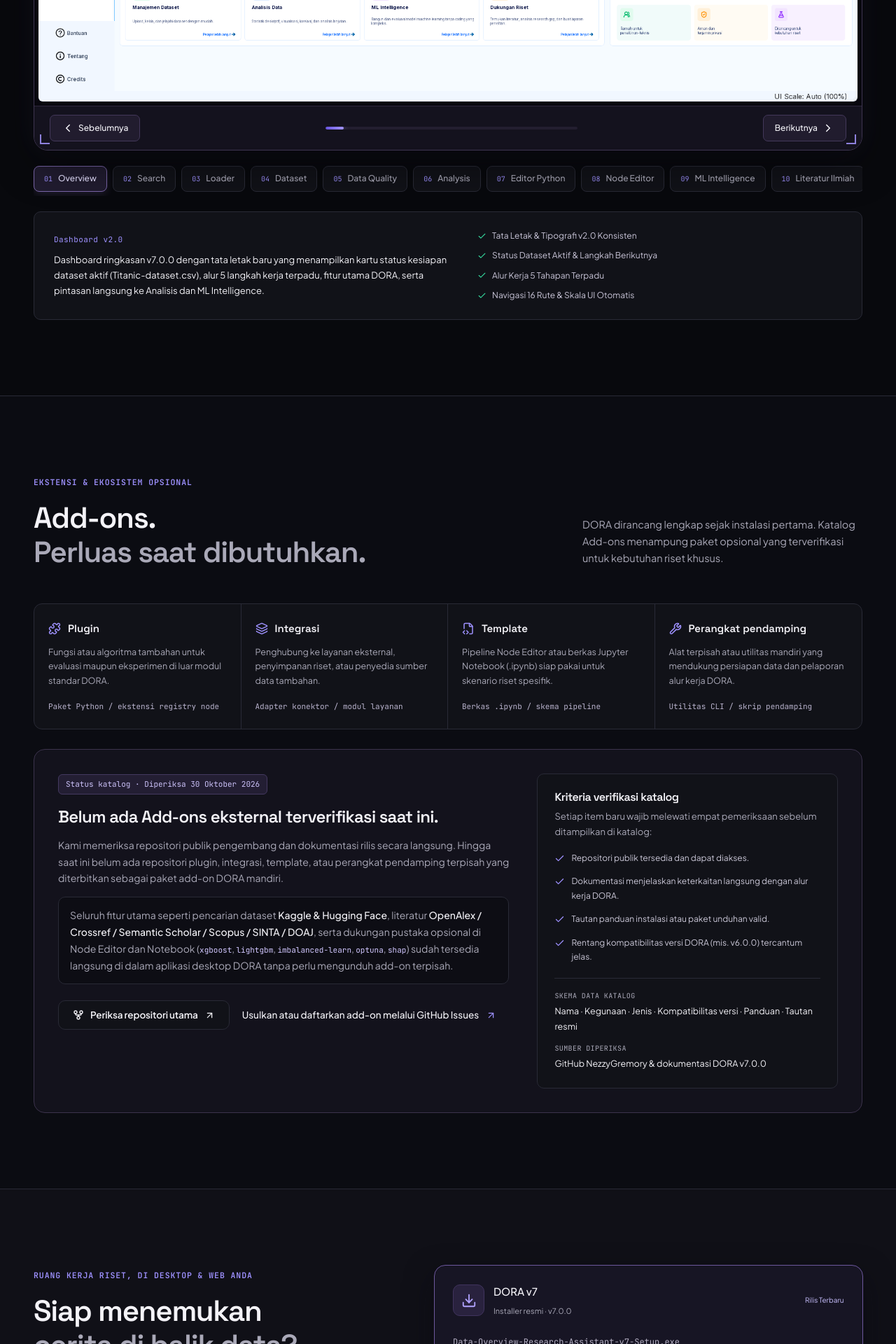
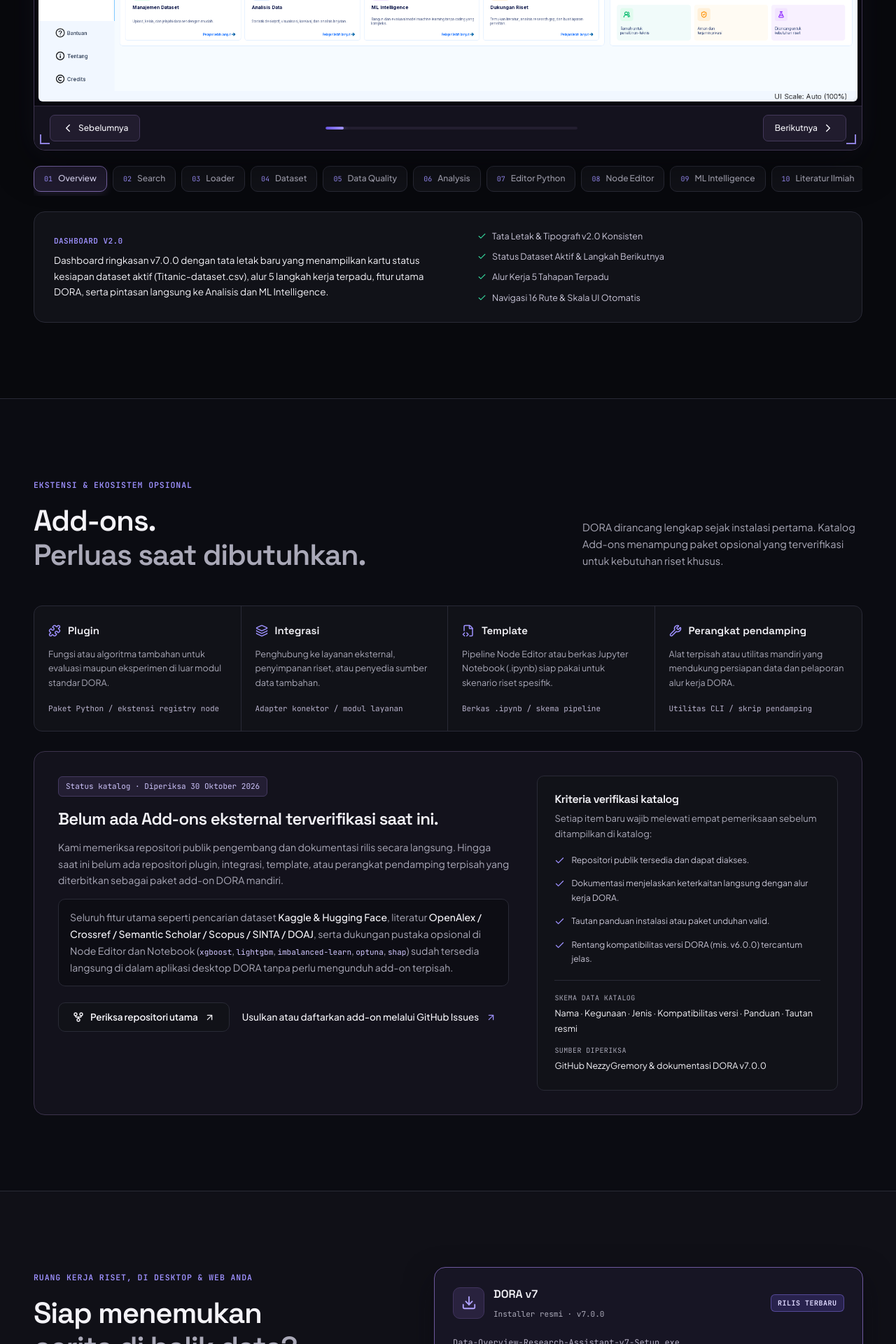
Before and after one commit to AHTURRR/Website-Profiling-DORA., a React (Vite) app: page / in a window 1280 px wide. Shown: the part 4301-6221 px from the top of the page at 70% size. Built offline with nearby package versions, Linux system fonts and the light colour scheme.

Commit message:
style: standardize card radii, release badges, typography, and light-theme contrast for download & preview sections

```diff
--- a/src/styles/site.css
+++ b/src/styles/site.css
@@ -852,7 +852,7 @@ details[open] > summary > svg, details[open] > summary > span > svg { transform:
   position: relative;
   background: #0d0c14;
   border: 1px solid #3d3550;
-  border-radius: var(--radius-lg);
+  border-radius: var(--radius-card);
   overflow: hidden;
   box-shadow: 0 20px 60px rgba(0, 0, 0, 0.45), 0 0 40px rgba(158, 145, 255, 0.08);
 }
@@ -1042,7 +1042,8 @@ details[open] > summary > svg, details[open] > summary > span > svg { transform:
   background: var(--site-surface);
   border: 1px solid var(--site-line);
   padding: 7px 14px;
-  border-radius: 8px;
+  border-radius: var(--radius-btn);
+  font-family: var(--font-family-sans);
   font-size: 12px;
   color: var(--site-muted);
   cursor: pointer;
@@ -1077,7 +1078,7 @@ details[open] > summary > svg, details[open] > summary > span > svg { transform:
   gap: 32px;
   background: var(--site-surface);
   border: 1px solid var(--site-line);
-  border-radius: var(--radius-md);
+  border-radius: var(--radius-card);
   padding: 24px 28px;
   align-items: center;
 }
@@ -1089,12 +1090,14 @@ details[open] > summary > svg, details[open] > summary > span > svg { transform:
 .preview-badge-lead {
   font-family: var(--font-family-mono);
   font-size: 11px;
+  font-weight: 600;
   color: var(--site-accent);
   letter-spacing: 0.04em;
+  text-transform: uppercase;
 }
 .preview-meta-copy p {
-  font-size: 13px;
-  line-height: 1.7;
+  font-size: 13.5px;
+  line-height: 1.65;
   color: var(--site-text);
   margin: 0;
 }
@@ -1110,7 +1113,7 @@ details[open] > summary > svg, details[open] > summary > span > svg { transform:
   display: flex;
   align-items: center;
   gap: 8px;
-  font-size: 12px;
+  font-size: 12.5px;
   color: #c9c5d8;
 }
 .preview-capabilities-chips svg {
@@ -1282,7 +1285,7 @@ details[open] > summary > svg, details[open] > summary > span > svg { transform:
   padding: 20px 22px;
   background: #151320;
   border: 1px solid #3c3254;
-  border-radius: var(--radius-card);
+  border-radius: var(--radius-inner);
   display: flex;
   flex-direction: column;
   gap: 10px;
@@ -1293,12 +1296,13 @@ details[open] > summary > svg, details[open] > summary > span > svg { transform:
   gap: 10px;
 }
 .web-access-header strong {
-  font-size: 14px;
+  font-family: var(--font-family-display);
+  font-size: 14.5px;
   color: var(--site-text);
-  font-weight: 500;
+  font-weight: 600;
 }
 .web-access-box p {
-  font-size: 12.5px;
+  font-size: 13.5px;
   color: var(--site-muted);
   line-height: 1.6;
   margin: 0;
@@ -1308,6 +1312,9 @@ details[open] > summary > svg, details[open] > summary > span > svg { transform:
   min-height: 38px;
   padding: 6px 16px;
   font-size: 12.5px;
+  border-radius: var(--radius-btn);
+  display: inline-flex;
+  align-items: center;
   gap: 8px;
 }
 
@@ -1343,31 +1350,42 @@ details[open] > summary > svg, details[open] > summary > span > svg { transform:
   border-color: #383149;
   color: #928ba8;
 }
+.release-label {
+  margin-left: auto;
+  font-family: var(--font-family-mono);
+  font-size: 10px;
+  font-weight: 700;
+  letter-spacing: 0.05em;
+  text-transform: uppercase;
+  padding: 3px 9px;
+  border-radius: var(--radius-tag);
+  background: rgba(104, 84, 223, 0.22);
+  border: 1px solid rgba(138, 120, 241, 0.45);
+  color: #ded8ff;
+  white-space: nowrap;
+}
 .release-label.is-previous {
-  color: #988fb6;
-  border: 1px solid #3d3550;
-  background: #1b1826;
-  padding: 2px 8px;
-  border-radius: var(--radius-pill);
+  color: #b0a7cb;
+  border: 1px solid #453c5a;
+  background: rgba(255, 255, 255, 0.04);
 }
 .download-card:hover {
   transform: translateY(-2px);
-  border-color: #635282;
+  border-color: #7b66ad;
   box-shadow: 0 12px 36px rgba(10, 8, 20, 0.4);
 }
 .download-card-heading { display: flex; align-items: center; gap: 13px; }
 .download-icon { width: 45px; height: 45px; display: grid; place-items: center; background: #29223e; color: #b1a3ff; border: 1px solid #41345e; border-radius: var(--radius-inner); flex-shrink: 0; transition: transform 220ms var(--site-ease), color 220ms ease; }
-.download-card-heading strong { font-size: 15px; display: block; font-weight: 500; }
-.download-card-heading small { color: var(--site-muted); font-size: 11px; }
-.release-label { margin-left: auto; color: #c9c0ff; font-size: 10px; white-space: nowrap; }
-.download-file { color: #b5b0c4; font-family: var(--font-family-mono); font-size: 12px; margin-block: 24px; overflow-wrap: anywhere; }
-.release-facts { display: flex; gap: 20px; justify-content: space-between; padding-block: 20px; border-top: 1px solid var(--site-line); }
-.release-facts dt { color: var(--site-muted); font-size: 10px; }
-.release-facts dd { font-size: 12px; margin-top: 5px; }
+.download-card-heading strong { font-family: var(--font-family-display); font-size: 16px; display: block; font-weight: 600; color: var(--site-text); }
+.download-card-heading small { font-family: var(--font-family-mono); color: var(--site-muted); font-size: 11px; }
+.download-file { color: #b5b0c4; font-family: var(--font-family-mono); font-size: 12px; margin-block: 20px 22px; overflow-wrap: anywhere; }
+.release-facts { display: flex; gap: 16px; justify-content: space-between; padding-block: 16px; border-top: 1px solid var(--site-line); }
+.release-facts dt { font-family: var(--font-family-mono); color: var(--site-muted); font-size: 10.5px; text-transform: uppercase; letter-spacing: 0.04em; }
+.release-facts dd { font-family: var(--font-family-mono); font-size: 12.5px; font-weight: 600; color: var(--site-text); margin-top: 4px; }
 .full-width { width: 100%; }
-.download-card .download-origin { font-size: 10px; display: flex; align-items: center; justify-content: center; gap: 6px; margin: 13px 0 20px; max-width: none; }
+.download-card .download-origin { font-family: var(--font-family-mono); font-size: 10.5px; display: flex; align-items: center; justify-content: center; gap: 6px; margin: 13px 0 18px; max-width: none; color: #aaa5be; }
 .checksum-details { border-top: 1px solid var(--site-line); }
-.checksum-details > summary { display: flex; align-items: center; justify-content: space-between; min-height: 53px; color: #c6c1d4; font-size: 12px; cursor: pointer; }
+.checksum-details > summary { display: flex; align-items: center; justify-content: space-between; min-height: 48px; color: #c6c1d4; font-family: var(--font-family-sans); font-size: 12.5px; font-weight: 500; cursor: pointer; }
 .checksum-details > p { font-size: 12px; margin-block: 12px; }
 .copy-control { border: 1px solid #3d3949; background: #0d0d14; border-radius: var(--radius-inner); margin-block: 12px; padding: 12px; min-width: 0; }
 .copy-heading { display: flex; align-items: center; justify-content: space-between; gap: 8px; margin-bottom: 5px; color: #bdb8cd; font-size: 10px; }
--- a/src/styles/themes-motion.css
+++ b/src/styles/themes-motion.css
@@ -183,10 +183,19 @@
   border-color: #d1c7e1;
   color: #6f5f8b;
 }
+:root[data-theme="light"] .release-label {
+  background: #eee7ff;
+  border-color: #cfc0eb;
+  color: #5e3fb8;
+}
 :root[data-theme="light"] .release-label.is-previous {
   color: #645582;
   border-color: #cfc2e3;
   background: #ede6f8;
+}
+:root[data-theme="light"] .web-access-box {
+  background: #fbf9fd;
+  border-color: #dcd4eb;
 }
 :root[data-theme="light"] .installation-card-shell {
   background: #ffffff;
```
